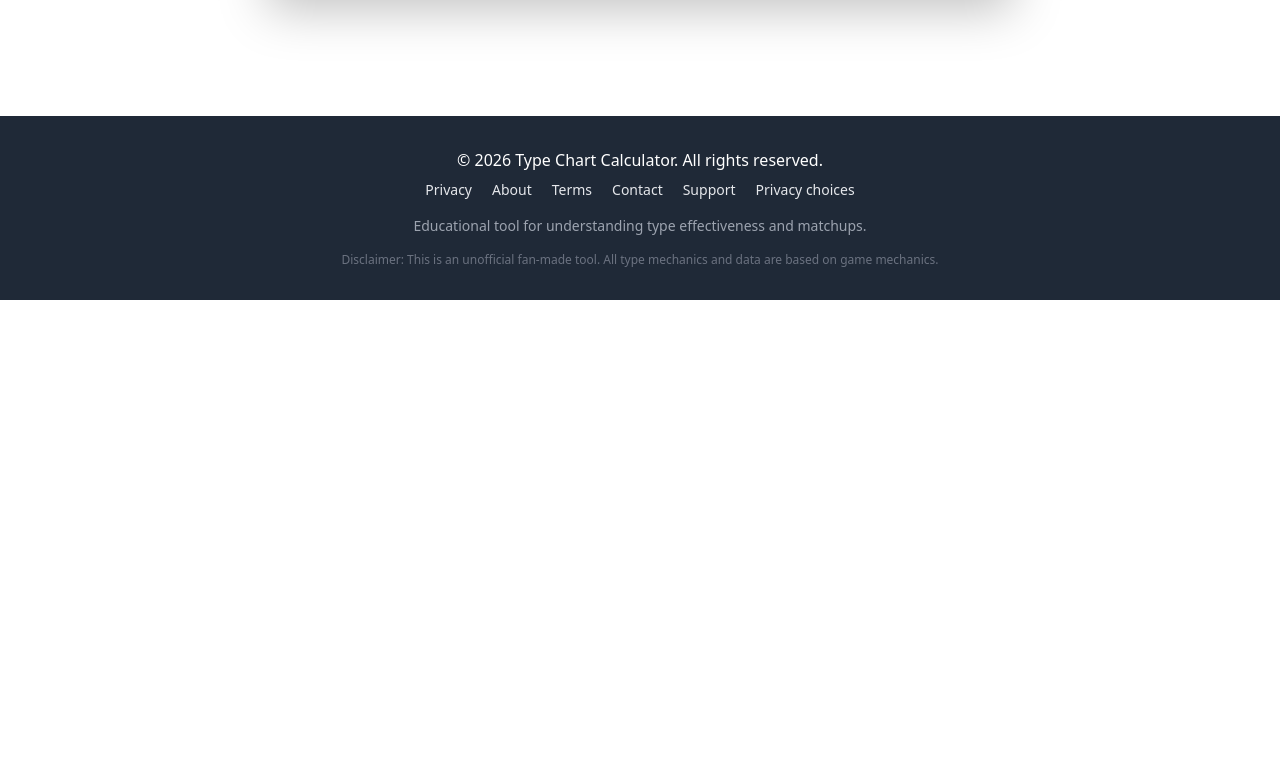
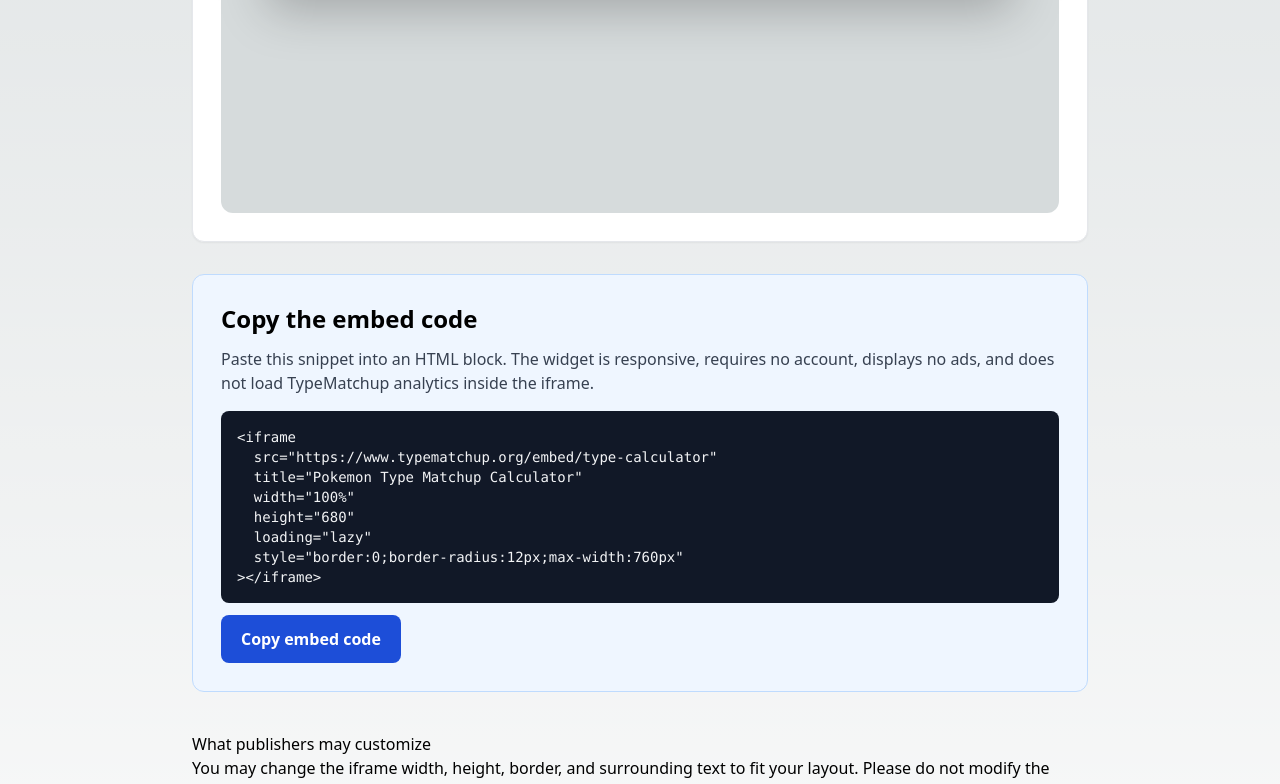
Before and after one commit to lincyang720/type-chart-calculator, a Next.js app: page /embed in a window 1280 px wide. Before the commit this address had no page. Shown: the part 788-1572 px from the top of the page. Before the commit the page ends 1088 px from the top, so only its background shows below. Built offline with nearby package versions, Linux system fonts and the light colour scheme.

Commit message:
feat: add embeddable type calculator

```diff
--- a/app/about/page.tsx
+++ b/app/about/page.tsx
@@ -36,6 +36,11 @@ export default function AboutPage() {
           relevant ability or format detail through the <Link href="/contact">Contact page</Link>. You can also read how
           analytics and advertising services are handled in our <Link href="/privacy">Privacy Policy</Link>.
         </p>
+        <h2>Use the calculator in your own guide</h2>
+        <p>
+          Gaming writers, community resources, and educators can use our <Link href="/embed">free embeddable type
+          calculator</Link>. The lightweight widget shows no ads and does not load TypeMatchup analytics inside the frame.
+        </p>
       </article>
     </div>
   );
--- a/app/contact/page.tsx
+++ b/app/contact/page.tsx
@@ -41,6 +41,16 @@ export default function ContactPage() {
             Information about data handling is available in our <Link href="/privacy" className="text-blue-700 font-semibold hover:underline">Privacy Policy</Link>.
           </p>
         </section>
+
+        <section className="mt-8 bg-white border border-gray-200 rounded-lg p-6 shadow-sm">
+          <h2 className="text-2xl font-bold mb-3">For Gaming Sites and Guide Authors</h2>
+          <p className="text-gray-700">
+            You can add our lightweight type matchup widget to a guide or fan resource at no cost. It does not display
+            ads or load TypeMatchup analytics inside the embedded frame. See the{' '}
+            <Link href="/embed" className="font-semibold text-blue-700 hover:underline">embed instructions and live preview</Link>,
+            or email us about an editorial collaboration, correction, or custom integration.
+          </p>
+        </section>
       </div>
     </div>
   );
--- /dev/null
+++ b/app/embed/page.tsx
@@ -0,0 +1,22 @@
+import type { Metadata } from 'next';
+import EmbedCode from '@/components/EmbedCode';
+
+export const metadata: Metadata = {
+  title: 'Embed the Free Pokemon Type Calculator',
+  description: 'Add a free, lightweight Pokemon type matchup calculator to a guide, fan site, or gaming resource.',
+  alternates: { canonical: '/embed' },
+  openGraph: { title: 'Embed the Free Pokemon Type Calculator', description: 'A lightweight, free Pokemon type matchup widget for gaming guides and fan sites.', url: 'https://www.typematchup.org/embed', type: 'website' },
+};
+
+export default function EmbedPage() {
+  return (
+    <main className="container mx-auto px-4 py-10">
+      <div className="mx-auto max-w-4xl">
+        <header className="mb-8"><h1 className="text-3xl sm:text-5xl font-bold">Embed the Pokemon Type Calculator</h1><p className="mt-4 text-lg text-gray-700">Give readers an immediate matchup answer inside your guide, fan site, classroom resource, or community page.</p></header>
+        <section className="rounded-xl border border-gray-200 bg-white p-5 shadow-sm sm:p-7"><h2 className="text-2xl font-bold mb-3">Live preview</h2><iframe src="/embed/type-calculator" title="Pokemon Type Matchup Calculator preview" width="100%" height="680" loading="lazy" className="rounded-xl border-0" /></section>
+        <section className="mt-8 rounded-xl border border-blue-200 bg-blue-50 p-5 sm:p-7"><h2 className="text-2xl font-bold mb-3">Copy the embed code</h2><p className="mb-4 text-gray-700">Paste this snippet into an HTML block. The widget is responsive, requires no account, displays no ads, and does not load TypeMatchup analytics inside the iframe.</p><EmbedCode /></section>
+        <article className="prose mt-10 max-w-none"><h2>What publishers may customize</h2><p>You may change the iframe width, height, border, and surrounding text to fit your layout. Please do not modify the calculator result, hide its source link, imply an official affiliation, or use it on pages that distribute ROMs, cheats, harmful downloads, or other unlawful material.</p><h2>Data and maintenance</h2><p>The widget uses the same modern type chart data as TypeMatchup. Updates happen at the iframe URL, so sites using the standard snippet do not need to reinstall it. The widget does not create user accounts or receive the host page URL.</p><h2>Partnerships and corrections</h2><p>Gaming writers and tool authors may contact us for a custom size, editorial collaboration, calculation correction, or a suggested integration. Embedding is free and does not require a paid link placement.</p></article>
+      </div>
+    </main>
+  );
+}
--- /dev/null
+++ b/app/embed/type-calculator/route.ts
@@ -0,0 +1,15 @@
+import typeChart from '@/data/typeChart.json';
+import defensiveTypeChart from '@/data/defensiveTypeChart.json';
+import typesData from '@/data/types.json';
+
+export const dynamic = 'force-static';
+
+export function GET() {
+  const data = JSON.stringify({ types: typesData.types, defensive: defensiveTypeChart, offensive: typeChart }).replace(/</g, '\\u003c');
+  const html = `<!doctype html>
+<html lang="en"><head><meta charset="utf-8"><meta name="viewport" content="width=device-width,initial-scale=1"><meta name="robots" content="noindex,nofollow"><title>Pokemon Type Matchup Calculator</title>
+<style>*{box-sizing:border-box}body{margin:0;background:#f8fafc;color:#172033;font:15px/1.45 system-ui,-apple-system,sans-serif}.w{max-width:760px;margin:auto;padding:16px}.card{background:white;border:1px solid #cbd5e1;border-radius:14px;padding:20px;box-shadow:0 4px 18px #0f172a12}h1{font-size:24px;margin:0 0 6px}p{margin:0 0 16px;color:#475569}.selects{display:grid;grid-template-columns:1fr 1fr;gap:12px}label{font-weight:650}select{display:block;width:100%;min-height:44px;margin-top:6px;padding:8px;border:1px solid #94a3b8;border-radius:8px;background:white}.result{margin-top:18px;display:grid;grid-template-columns:repeat(2,1fr);gap:10px}.group{border-radius:10px;padding:12px}.group h2{font-size:15px;margin:0 0 8px}.bad{background:#fef2f2}.good{background:#f0fdf4}.immune{background:#f1f5f9}.tags{display:flex;flex-wrap:wrap;gap:6px}.tag{color:white;border-radius:999px;padding:4px 9px;font-size:12px;font-weight:700}.foot{margin-top:16px;font-size:13px;color:#64748b}.foot a{color:#1d4ed8;font-weight:700}@media(max-width:560px){.selects,.result{grid-template-columns:1fr}.w{padding:8px}.card{padding:15px}}</style></head>
+<body><main class="w"><section class="card"><h1>Pokemon Type Matchup Calculator</h1><p>Select one or two defending types to see weaknesses, resistances, and immunities.</p><div class="selects"><label>Primary type<select id="a"></select></label><label>Secondary type<select id="b"><option value="">None</option></select></label></div><div id="result" class="result" aria-live="polite"></div><div class="foot">Standard modern type chart. Abilities, items, Tera types, and game-specific rules may change a matchup. <a href="https://www.typematchup.org/" target="_blank" rel="noopener">Open full TypeMatchup tools →</a></div></section></main>
+<script>const D=${data};const a=document.querySelector('#a'),b=document.querySelector('#b'),out=document.querySelector('#result');for(const t of D.types){a.add(new Option(t.name,t.id));b.add(new Option(t.name,t.id))}a.value='fire';b.value='flying';function mult(atk,defs){let m=1;for(const d of defs){const x=D.defensive[d];if(x.immuneTo.includes(atk))m*=0;else if(x.weakTo.includes(atk))m*=2;else if(x.resistsTo.includes(atk))m*=.5}return m}function render(){if(a.value===b.value)b.value='';const groups={four:[],two:[],half:[],quarter:[],zero:[]};for(const t of D.types){const m=mult(t.id,[a.value,b.value].filter(Boolean));if(m===4)groups.four.push(t);else if(m===2)groups.two.push(t);else if(m===.5)groups.half.push(t);else if(m===.25)groups.quarter.push(t);else if(m===0)groups.zero.push(t)}const rows=[['four','4× weak','bad'],['two','2× weak','bad'],['half','½× resistant','good'],['quarter','¼× resistant','good'],['zero','Immune','immune']];out.innerHTML=rows.filter(([k])=>groups[k].length).map(([k,label,cls])=>'<section class="group '+cls+'"><h2>'+label+'</h2><div class="tags">'+groups[k].map(t=>'<span class="tag" style="background:'+t.color+'">'+t.name+'</span>').join('')+'</div></section>').join('')}a.onchange=render;b.onchange=render;render();</script></body></html>`;
+  return new Response(html, { headers: { 'content-type': 'text/html; charset=utf-8', 'cache-control': 'public, max-age=3600, s-maxage=86400', 'content-security-policy': "default-src 'none'; style-src 'unsafe-inline'; script-src 'unsafe-inline'; frame-ancestors *; base-uri 'none'; form-action 'none'", 'x-robots-tag': 'noindex, nofollow' } });
+}
--- a/app/sitemap.ts
+++ b/app/sitemap.ts
@@ -93,6 +93,12 @@ export default function sitemap(): MetadataRoute.Sitemap {
       url: `${baseUrl}/contact`,
       lastModified: new Date(),
       changeFrequency: 'yearly' as const,
+      priority: 0.5,
+    },
+    {
+      url: `${baseUrl}/embed`,
+      lastModified: new Date(),
+      changeFrequency: 'monthly' as const,
       priority: 0.5,
     },
     {
--- /dev/null
+++ b/components/EmbedCode.tsx
@@ -0,0 +1,30 @@
+'use client';
+
+import { useState } from 'react';
+
+const code = `<iframe
+  src="https://www.typematchup.org/embed/type-calculator"
+  title="Pokemon Type Matchup Calculator"
+  width="100%"
+  height="680"
+  loading="lazy"
+  style="border:0;border-radius:12px;max-width:760px"
+></iframe>`;
+
+export default function EmbedCode() {
+  const [copied, setCopied] = useState(false);
+  const copy = async () => {
+    await navigator.clipboard.writeText(code);
+    setCopied(true);
+    window.setTimeout(() => setCopied(false), 2000);
+  };
+
+  return (
+    <div>
+      <pre className="overflow-x-auto rounded-lg bg-gray-900 p-4 text-sm text-gray-100"><code>{code}</code></pre>
+      <button type="button" onClick={copy} className="mt-3 rounded-lg bg-blue-700 px-5 py-3 font-semibold text-white hover:bg-blue-800">
+        {copied ? 'Copied!' : 'Copy embed code'}
+      </button>
+    </div>
+  );
+}
--- a/next.config.js
+++ b/next.config.js
@@ -3,6 +3,17 @@ const nextConfig = {
   reactStrictMode: true,
   poweredByHeader: false,
   trailingSlash: false,
+  async headers() {
+    return [
+      {
+        source: '/embed/type-calculator',
+        headers: [
+          { key: 'X-Robots-Tag', value: 'noindex, nofollow' },
+          { key: 'Cache-Control', value: 'public, max-age=3600, s-maxage=86400' },
+        ],
+      },
+    ];
+  },
   async redirects() {
     return [
       {
```
